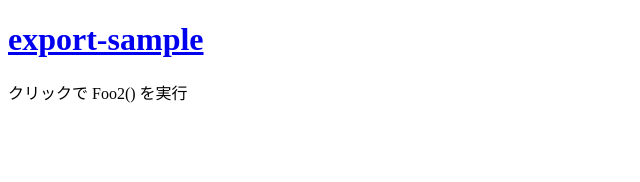
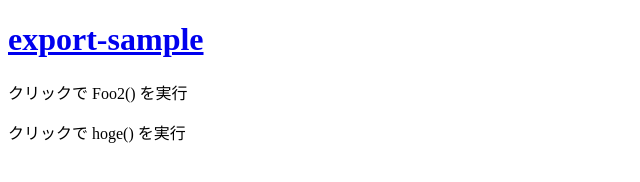
Before and after one commit to sjc-shinoharat/js-import-sample, a plain HTML site: page export-sample/index.html in a window 1280 px wide. Shown: the whole page, without its empty margins (0-640 px from the left). Drawn offline with Linux system fonts and the light colour scheme.

Commit message:
add hoge

```diff
--- a/export-sample/index.html
+++ b/export-sample/index.html
@@ -10,6 +10,8 @@
 
   <p id="btn">クリックで Foo2() を実行</p>
 
+  <p id="btn2" onclick="hoge()">クリックで hoge() を実行</p>
+
 <style>
 </style>
 
--- a/export-sample/main.js
+++ b/export-sample/main.js
@@ -1,6 +1,8 @@
 import { data, Foo as Foo2 } from "./foo.js"
 
 console.log('--- main ---------------------');
+
+function hoge() { console.log('hoge') }
 
 document.getElementById('btn').addEventListener('click', _ => {
   Foo2();
```
